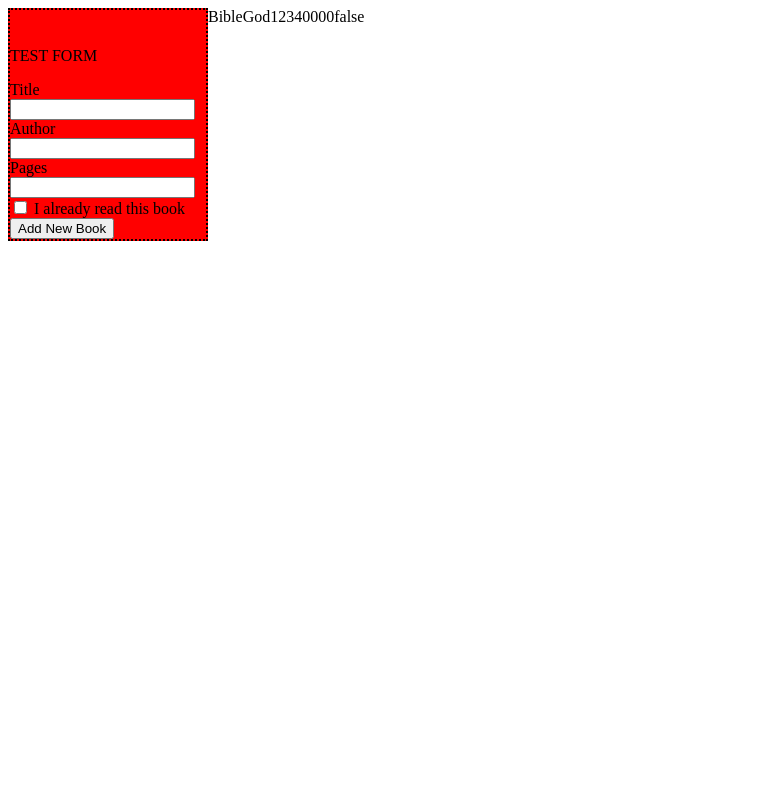
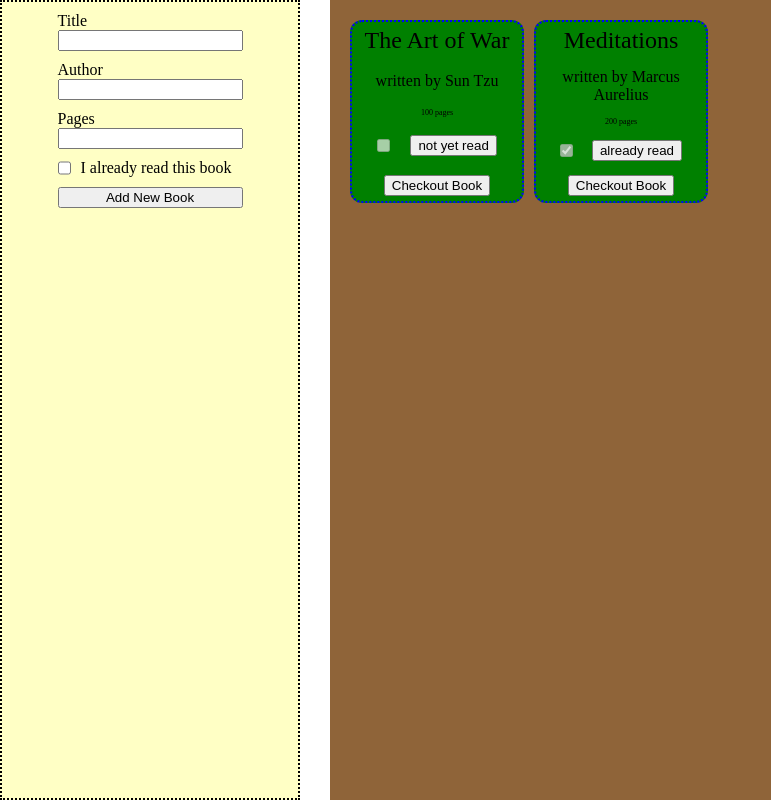
Before and after one commit to lwmunar/odin-library, a plain HTML site: page index.html in a window 1280 px wide. Both pictures are taken after a click on the button "Add New Book". Shown: the whole page, without its empty margins (0-771 px from the left). Drawn offline with Linux system fonts and the light colour scheme.

Commit message:
Finish a working library with add book function

```diff
--- a/index.html
+++ b/index.html
@@ -11,23 +11,31 @@
 <body>
     <div class="container">
         <div class="book-form">
-            <button class="show">Add New Book</button>
-            <p>TEST FORM</p>
+
             <form>
+                <div>
                     <label for="title">Title</label>
                     <input type="text" name="title" id="title" required>
+                </div>
 
-                <label for="title">Author</label>
+                <div>
+                    <label for="author">Author</label>
                     <input type="text" name="author" id="author">
+                </div>
 
-                <label for="title">Pages</label>
+                <div>
+                    <label for="pages">Pages</label>
                     <input type="tel" name="pages" id="pages">
+                </div>
 
+                <div class="checkbox">
                     <input type="checkbox" name="read" id="read">
                     <label for="read">I already read this book</label>
+                </div>
 
                 <button type="submit">Add New Book</button>
             </form>
+            <button class="show addBtn">Add New Book</button>
         </div>
         <div class="book-shelf">
 
--- a/script.js
+++ b/script.js
@@ -1,65 +1,181 @@
-// Create array for storage
-// Create book constructor - title, author, pages, unique ID, read?
-// Test new book with dummy values and display in dummy DOM
-// Create function to store book data - will be linked to form submit button
-// Create form area in HTML - will look like a library card
-// Display books in page shelf
-// Add buttons on each book to remove from shelf and for toggling read status
-
 let bookLibrary = [];
 
-function NewBook(title, author, pages, id, read) {
+function Book(title, author, pages, read, id) {
+
     this.title = title;
     this.author = author;
     this.pages = pages;
+    this.read = read;
     this.id = id;
-    this.read = read;
-
-    //test if new object can be directly added in bookShelf:
-    // bookLibrary.push(this);
 }
 
-function addBook(book) {
+Book.prototype.readStatus = function() {
 
+    this.read = !this.read;
+}
+
+function addBook(event) {
+
+    if (!form.reportValidity()) {
+        return;
+    }
+
+    event.preventDefault();
+
+    let bookTitle = document.querySelector("input[id='title']");
+    let bookAuthor = document.querySelector("input[id='author']");
+    let bookPages = document.querySelector("input[id='pages']");
+    let bookRead = document.querySelector("input[id='read']");
+    let bookId = crypto.randomUUID();
+
+    let book = new Book(bookTitle.value, bookAuthor.value, bookPages.value, bookRead.checked, bookId);
+
+    bookLibrary.push(book);
+
+
+    showBook();
+}
+
+function showBook() {
+
+    bookShelf.replaceChildren();
+
+    for (let book of bookLibrary) {
+
+        // Create DOM elements
+
+        let bookElement = document.createElement("div");
+
+        let bookTitle = document.createElement("p");
+        let bookAuthor = document.createElement("p");
+        let bookPages = document.createElement("p");
+
+        let bookReadWrapper = document.createElement("div");
+        let bookReadStatus = document.createElement("input");
+        let bookRead = document.createElement("button");
+
+        let bookRemove = document.createElement("button");
+
+        // Assign element attributes
+
+        bookElement.classList.add("book", `data-${book.id}`);
+
+        bookTitle.classList.add("title");
+        bookAuthor.classList.add("author");
+        bookPages.classList.add("pages");
+
+        bookReadWrapper.classList.add("readWrapper");
+
+        bookReadStatus.setAttribute("type","checkbox");
+        bookReadStatus.setAttribute("disabled","");
+
+        bookRemove.classList.add("remove");
+
+
+        // Add corresponding element values
+
+        bookTitle.textContent = book.title;
+        bookAuthor.textContent = `written by ${book.author}`;
+        bookPages.textContent = `${book.pages} pages`;
+        bookReadStatus.checked = book.read;
+
+        if (bookReadStatus.checked) {
+            bookRead.textContent = "already read";
+        }
+        else {
+            bookRead.textContent = "not yet read";
+        }
+
+        bookRemove.textContent = "Checkout Book";
+
+
+        // Append DOM elements
+
+        bookShelf.appendChild(bookElement);
+
+        bookElement.appendChild(bookTitle);
+        bookElement.appendChild(bookAuthor);
+        bookElement.appendChild(bookPages);
+
+        bookElement.appendChild(bookReadWrapper);
+        bookReadWrapper.appendChild(bookReadStatus);
+        bookReadWrapper.appendChild(bookRead);
+
+        bookElement.appendChild(bookRemove);
+
+
+        bookRead.addEventListener("click",()=>{
+
+            book.readStatus();
+            bookReadStatus.checked = book.read;
+
+            if (bookReadStatus.checked) {
+            bookRead.textContent = "already read";
+            }
+            else {
+                bookRead.textContent = "not yet read";
+            }
+
+
+            }
+        );
+
+        bookRemove.addEventListener("click", ()=>{
+
+            bookShelf.removeChild(bookElement);
+
+            bookLibrary = bookLibrary.filter((item)=>{
+                if (item.id != book.id) {
+                    return true;
+                }
+                else {
+                    return false;
+                }
+            });
+
+            }
+        );
+
+    }
+
+    form.reset();
 
 }
 
-function removeBook(book) {
 
 
-}
+let book1 = new Book("The Art of War",
+                    "Sun Tzu",
+                    "100",
+                    false,
+                    "0000-1111-2222"
+);
 
-let newBook = new NewBook("Bible", "God", 1234, "0000", false);
-let newBook2 = new NewBook("asd", "fgh", 1111, "3333", true);
+let book2 = new Book("Meditations",
+                    "Marcus Aurelius",
+                    "200",
+                    true,
+                    "3333-4444-5555"
+);
 
+bookLibrary.push(book1, book2);
 
 let bookShelf = document.querySelector(".book-shelf");
-let book = document.createElement("div");
-
-// book.textContent = "test";
-
-for (item in newBook) {
-    book.textContent += newBook[item];
-}
-
-bookShelf.appendChild(book);
-
-console.log(bookLibrary);
+// let book = document.createElement("div");
 
 
 let form = document.querySelector('form');
 let showForm = document.querySelector('button.show');
+let submitForm = document.querySelector('button[type=submit]');
 
 showForm.addEventListener("click",()=>{
     // form.setAttribute("style","visibility:visible");
     form.classList.toggle("show");
     showForm.classList.toggle("hide");
 
-    console.log("Yo");
-}
-
+    }
 );
 
-// showForm.textContent = "Test Button tho"
 
-// console.log(showFrom);
+submitForm.addEventListener("click", addBook);
+showBook();
--- a/styles.css
+++ b/styles.css
@@ -1,30 +1,53 @@
+*, *::before, *::after {
+    box-sizing: border-box;
+}
+
+* {
+    margin: 0;
+}
+
 .container {
+    height: 100vh;
     display: grid;
-    grid-template-columns: 200px 1fr;
+    grid-template-columns: 300px 1fr;
+    gap: 30px;
 }
 
 .book-form {
-    background-color: red;
+    background-color: #FFFFC5;
     border: 2px dotted black;
 
     display: flex;
     flex-flow: column wrap;
+    /* justify-content: center; */
+    align-items: center;
+    padding: 10px;
 }
 
-.book-shelf {
-    display: grid;
 
-    grid-template-columns: repeat(auto-fill,minmax(100px,1fr));
-    grid-template-rows: repeat(auto-fill,minmax(200px,1fr));
-}
-
-.book {
-    background-color: green;
-    border: 2px dotted blue;
-}
 
 form {
     visibility: hidden;
+
+    display: flex;
+    flex-flow: column wrap;
+    gap: 10px;
+}
+
+form > div {
+    display: flex;
+    flex-flow: column wrap;
+}
+
+.checkbox {
+    flex-flow: row wrap;
+    gap: 10px;
+}
+
+.addBtn {
+    position: relative;
+    top: 10vh;
+    width: 100px;
 }
 
 .show {
@@ -34,3 +57,52 @@ form {
 .hide {
     visibility: hidden;
 }
+
+
+
+.book-shelf {
+    background-color: #8f6439;
+    display: grid;
+
+    grid-template-columns: repeat(auto-fill,minmax(150px,1fr));
+    grid-template-rows: repeat(auto-fill,minmax(150px,1fr));
+
+    padding: 20px;
+    gap: 10px;
+}
+
+.book {
+    background-color: green;
+    border: 2px dotted blue;
+    padding: 5px;
+    border-radius: 12px;
+
+    display: flex;
+    flex-flow: column wrap;
+    justify-content: space-between;
+
+    text-align: center;
+}
+
+
+.title {
+    font-size: 1.5rem;
+}
+
+.author {
+    font-size: 1rem;
+}
+
+.pages {
+    font-size: 0.5rem;
+}
+
+.readWrapper {
+    display: flex;
+    justify-content: space-evenly;
+}
+
+.remove {
+    max-width: max-content;
+    align-self: center;
+}
```
Also changed, not shown: 1 other file. Lines whose indentation alone changed are shown as unchanged.
